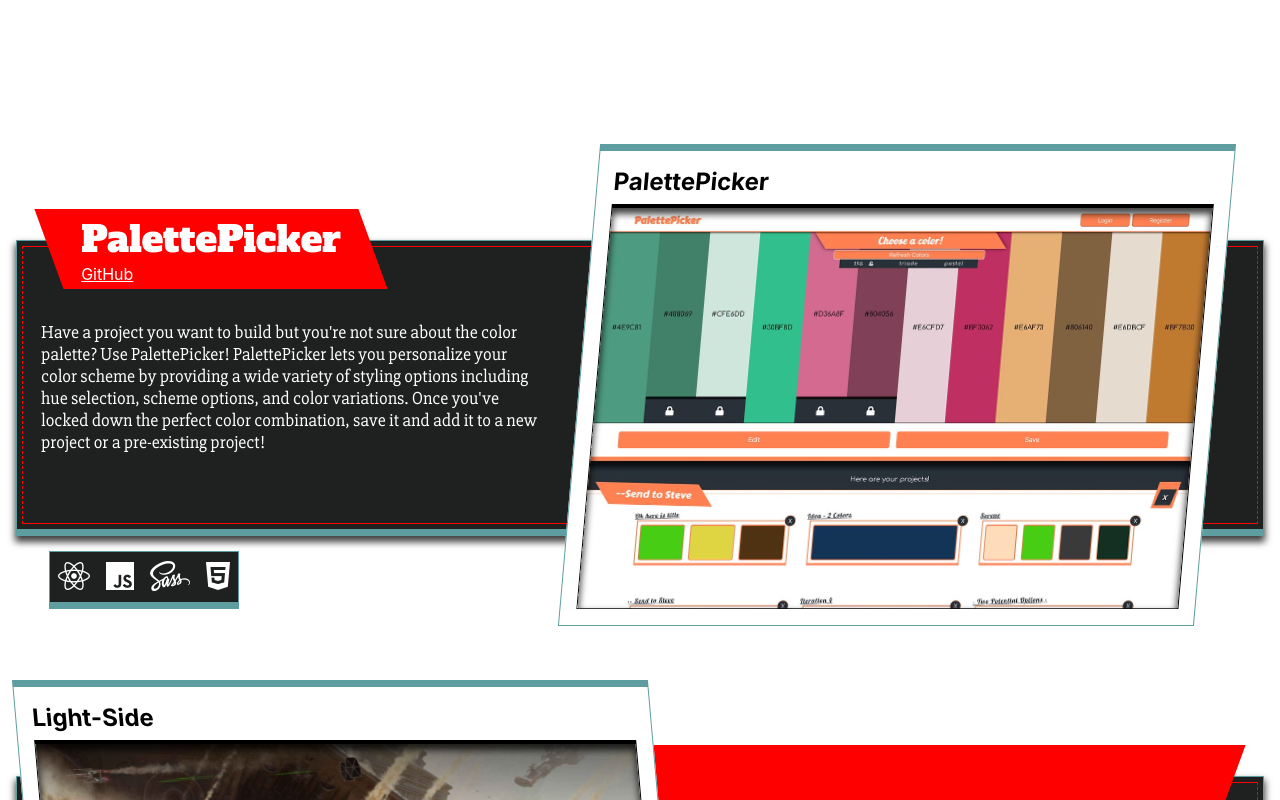
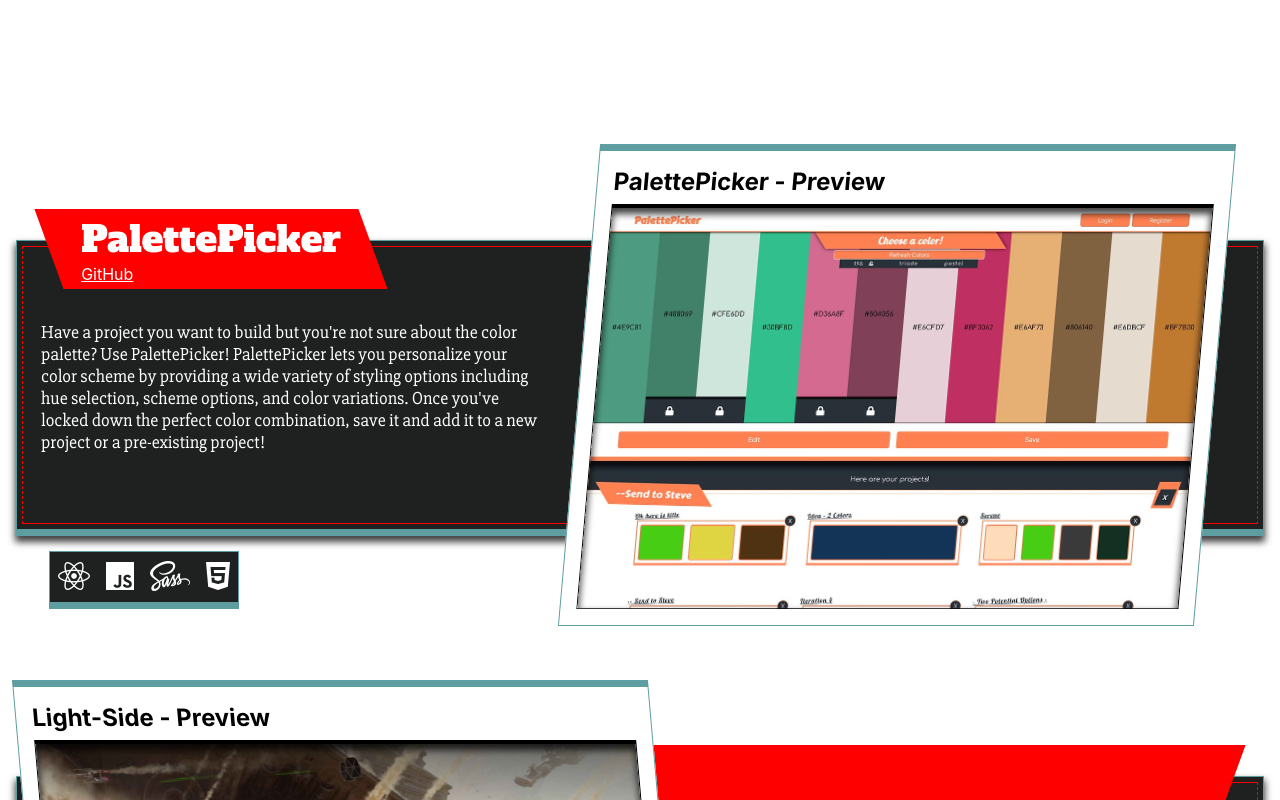
Before and after one commit to KevinKra/Personal_Website, a React (Create React App) app: page / in a window 1280 px wide. Shown: the top 800 px of the page. Built offline with nearby package versions, Linux system fonts and the light colour scheme.

Commit message:
Modify jsx title

```diff
--- a/src/components/Project/Project.js
+++ b/src/components/Project/Project.js
@@ -10,7 +10,7 @@
           className="preview-section"
           style={{ transform: "skew(5deg)" }}
         >
-          <h2>{props.title}</h2>
+          <h2>{props.title} - Preview</h2>
           <InsetImage image={props.image} />
         </section>
       )}
@@ -32,11 +32,7 @@
           }
         >
           <h1 className="project-title">{props.title}</h1>
-          <a
-            href="https://github.com/KevinKra/PalettePicker-fe"
-            target="_blank"
-            rel="noopener noreferrer"
-          >
+          <a href={props.githubURL} target="_blank" rel="noopener noreferrer">
             GitHub
           </a>
         </div>
@@ -57,7 +53,7 @@
       </section>
       {props.formatTitleLeft && (
         <section className="preview-section">
-          <h2>{props.title}</h2>
+          <h2>{props.title} - Preview</h2>
           <InsetImage image={props.image} />
         </section>
       )}
```
